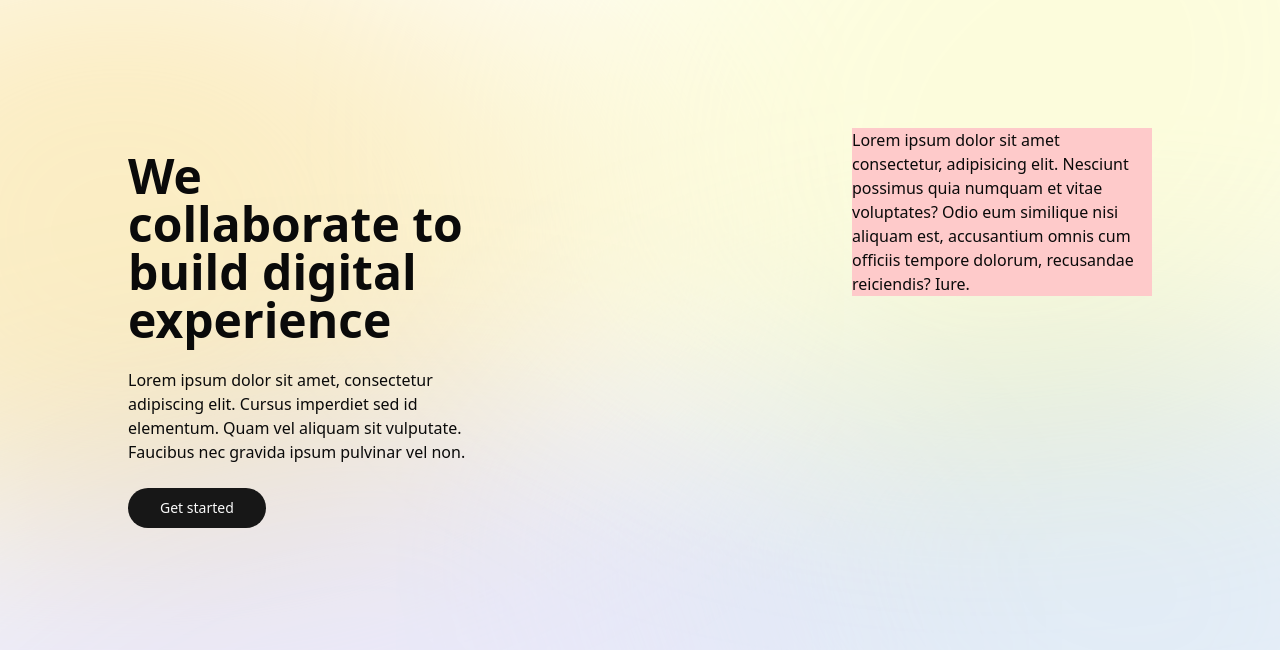
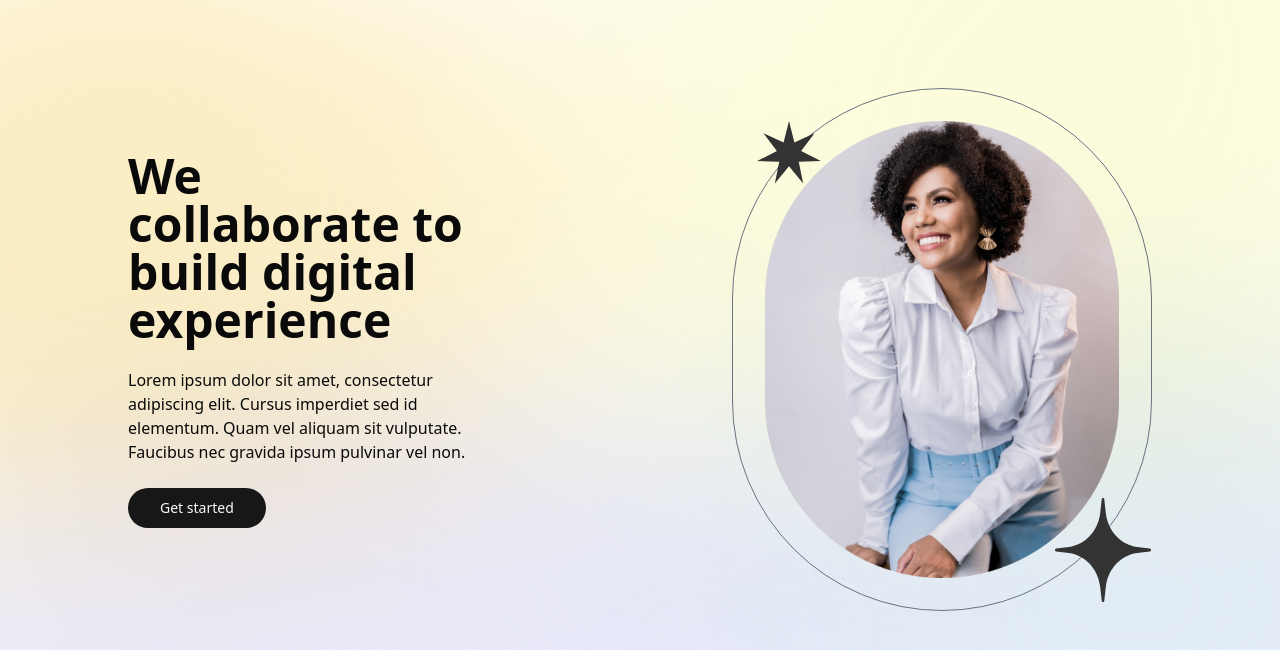
Before and after one commit to successbyte/design-exam, a React (Create React App) app: page / in a window 1280 px wide. Shown: the top 650 px of the page. Built offline with nearby package versions, Linux system fonts and the light colour scheme.

Commit message:
HeroImage section done

```diff
--- a/src/components/ui/HeroImage.tsx
+++ b/src/components/ui/HeroImage.tsx
@@ -1,12 +1,18 @@
 import React from "react";
+import SoftStar from "@/assets/soft-star.svg";
+import StarSix from "@/assets/star6.svg";
+import Image from "@/assets/image.png";
 
 function HeroImage() {
   return (
-    <div className="w-[300px] bg-red-200">
-      Lorem ipsum dolor sit amet consectetur, adipisicing elit. Nesciunt
-      possimus quia numquam et vitae voluptates? Odio eum similique nisi aliquam
-      est, accusantium omnis cum officiis tempore dolorum, recusandae
-      reiciendis? Iure.
+    <div className="relative w-[420px] -mt-10 p-8 rounded-full border border-gray-500">
+      <img src={Image} alt="woman with nice style" />
+      <img
+        src={SoftStar}
+        alt="Soft star"
+        className="absolute bottom-2 right-0 w-24"
+      />
+      <img src={StarSix} alt="Soft 6" className="absolute top-8 left-6 w-16" />
     </div>
   );
 }
--- a/src/layout/MainLayout.tsx
+++ b/src/layout/MainLayout.tsx
@@ -8,7 +8,7 @@ export default function Home() {
     <main className="relative w-full h-screen mx-auto z-0">
       <img
         src={bg}
-        alt="background"
+        alt="nice gradient image"
         className="absolute inset-0 w-full h-full object-cover"
       />
 
```
Also changed, not shown: src/assets/soft-star.svg (added), src/assets/star6.svg (added).
